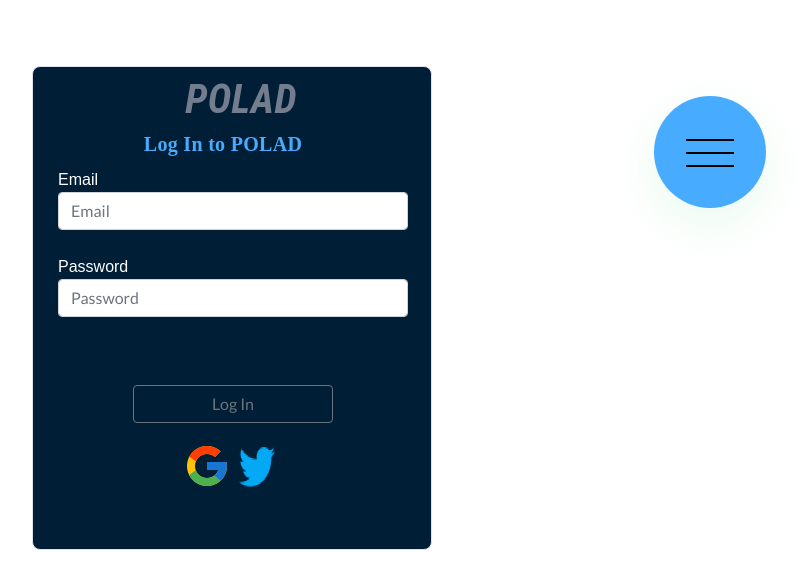
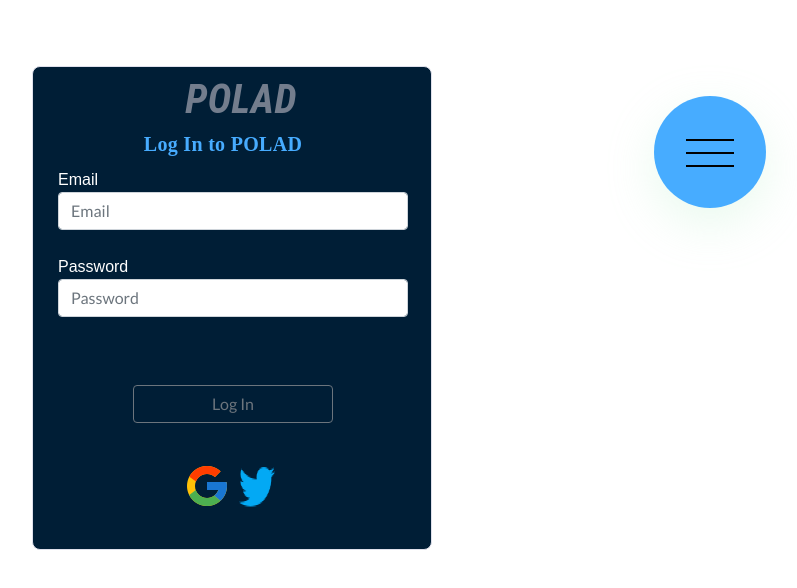
Before and after one commit to Anthony64M/Polad, a React (Create React App) app: page /login in a window 1280 px wide. Shown: the top 588 px of the page, without its empty margins (418-1215 px from the left). Built offline with nearby package versions, Linux system fonts and the light colour scheme; a web font is replaced by a local one.

Commit message:
Edited the styling for login

```diff
--- a/src/pages/Login.css
+++ b/src/pages/Login.css
@@ -43,7 +43,7 @@ button {
     height: 48px;
     left: 150px;
     position: absolute;
-    top: 375px;
+    top: 395px;
     width: 48px;
 }
 
@@ -51,7 +51,7 @@ button {
     height: 65px;
     left: 200px;
     position: absolute;
-    top: 368px;
+    top: 388px;
     width: 48px;
 }
 
@@ -94,4 +94,5 @@ button {
     width: 350px;
     min-height: 40px;
     margin-left: 25px;
+    top: 150px;
 }
```
